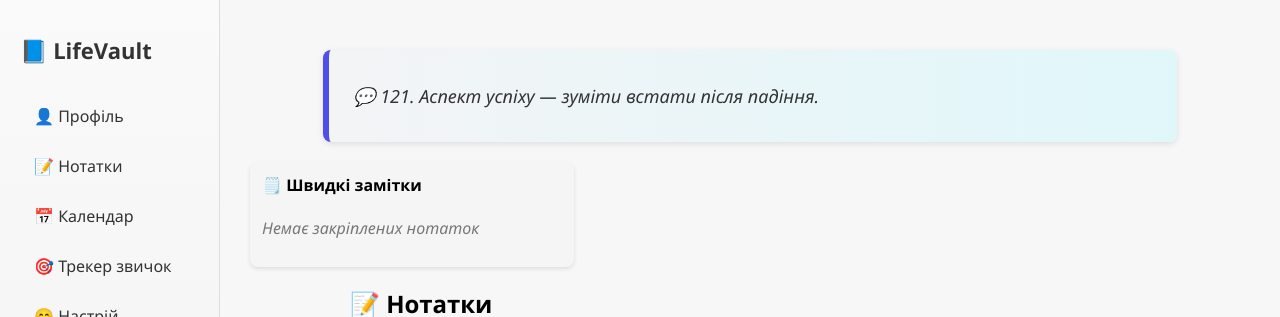
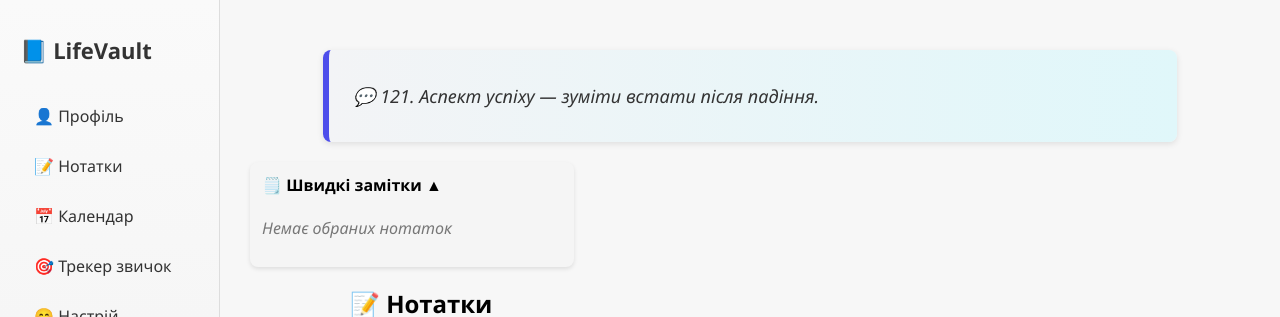
Before and after one commit to Vidziano/LifeVault, a React (Create React App) app: page / in a window 1280 px wide. Shown: the top 317 px of the page. Built offline with nearby package versions, Linux system fonts and the light colour scheme.

Commit message:
improve Quick Notes widget display and behavior

```diff
--- a/src/Notes.jsx
+++ b/src/Notes.jsx
@@ -16,16 +16,15 @@ function Notes() {
   const [editId, setEditId] = useState(null);
   const [showCategorySelect, setShowCategorySelect] = useState(false);
 
-  // Зчитування при завантаженні
   useEffect(() => {
     const saved = JSON.parse(localStorage.getItem('notes')) || [];
     setNotes(saved);
   }, []);
 
-  // Запис у localStorage вручну після змін
   const saveNotes = (updated) => {
     setNotes(updated);
     localStorage.setItem('notes', JSON.stringify(updated));
+    window.dispatchEvent(new Event('storage'));
   };
 
   const addOrUpdateNote = () => {
@@ -49,6 +48,7 @@ function Notes() {
           category,
           created: new Date().toLocaleString(),
           pinned: false,
+          favorite: false,
           fileUrl
         };
         updated = [newNote, ...notes];
@@ -76,6 +76,13 @@ function Notes() {
     const updated = [...notes.map(n =>
       n.id === id ? { ...n, pinned: !n.pinned } : n
     )].sort((a, b) => b.pinned - a.pinned);
+    saveNotes(updated);
+  };
+
+  const toggleFavorite = (id) => {
+    const updated = notes.map(n =>
+      n.id === id ? { ...n, favorite: !n.favorite } : n
+    );
     saveNotes(updated);
   };
 
@@ -138,8 +145,8 @@ function Notes() {
         <div className="notes-list">
           {[...pinnedNotes, ...otherNotes].map(note => (
             <div
-            key={note.id}
-            className={`note ${note.pinned ? 'pinned' : ''} ${note.category}`}
+              key={note.id}
+              className={`note ${note.pinned ? 'pinned' : ''} ${note.category}`}
             >
               <div className="note-meta">
                 <span className="note-category">{note.category}</span>
@@ -152,6 +159,7 @@ function Notes() {
               )}
               <p>{note.text}</p>
               <div className="note-actions">
+                <button onClick={() => toggleFavorite(note.id)}>{note.favorite ? '⭐' : '☆'}</button>
                 <button onClick={() => togglePin(note.id)}>📌</button>
                 <button onClick={() => startEdit(note)}>✏️</button>
                 <button className="delete-btn" onClick={() => deleteNote(note.id)}>🗑️</button>
--- a/src/QuickNotesWidget.css
+++ b/src/QuickNotesWidget.css
@@ -5,6 +5,8 @@
   width: 100%;
   max-width: 300px;
   box-shadow: 0 2px 4px rgba(0,0,0,0.1);
+  max-height: 220px;
+  overflow-y: auto;
 }
 
   .quick-notes-widget h4 {
@@ -19,6 +21,10 @@
     margin-top: 10px;
     border-radius: 6px;
     font-size: 14px;
+    max-height: 90px;
+    overflow-y: auto;
+    line-height: 1.3;
+    white-space: pre-wrap;
   }
 
   .quick-date {
--- a/src/QuickNotesWidget.js
+++ b/src/QuickNotesWidget.js
@@ -3,18 +3,29 @@ import './QuickNotesWidget.css';
 
 function QuickNotesWidget() {
   const [notes, setNotes] = useState([]);
+  const [open, setOpen] = useState(true); // Додаємо стан згортання
 
   useEffect(() => {
+    const loadFavorites = () => {
       const stored = JSON.parse(localStorage.getItem('notes')) || [];
-    const pinned = stored.filter(n => n.pinned).slice(0, 3); // Показати до 3-х закріплених
-    setNotes(pinned);
+      const favorites = stored.filter(n => n.favorite).slice(0, 3);
+      setNotes(favorites);
+    };
+
+    loadFavorites();
+    window.addEventListener('storage', loadFavorites);
+    return () => window.removeEventListener('storage', loadFavorites);
   }, []);
 
   return (
     <div className="quick-notes-widget">
-      <h4>🗒️ Швидкі замітки</h4>
-      {notes.length === 0 ? (
-        <p className="no-notes">Немає закріплених нотаток</p>
+      <h4 onClick={() => setOpen(!open)} style={{ cursor: 'pointer' }}>
+        🗒️ Швидкі замітки {open ? '▲' : '▼'}
+      </h4>
+
+      {open && (
+        notes.length === 0 ? (
+          <p className="no-notes">Немає обраних нотаток</p>
         ) : (
           notes.map(note => (
             <div key={note.id} className="quick-note">
@@ -22,6 +33,7 @@ function QuickNotesWidget() {
               <span className="quick-date">{note.created}</span>
             </div>
           ))
+        )
       )}
     </div>
   );
```
Lines whose indentation alone changed are shown as unchanged.
